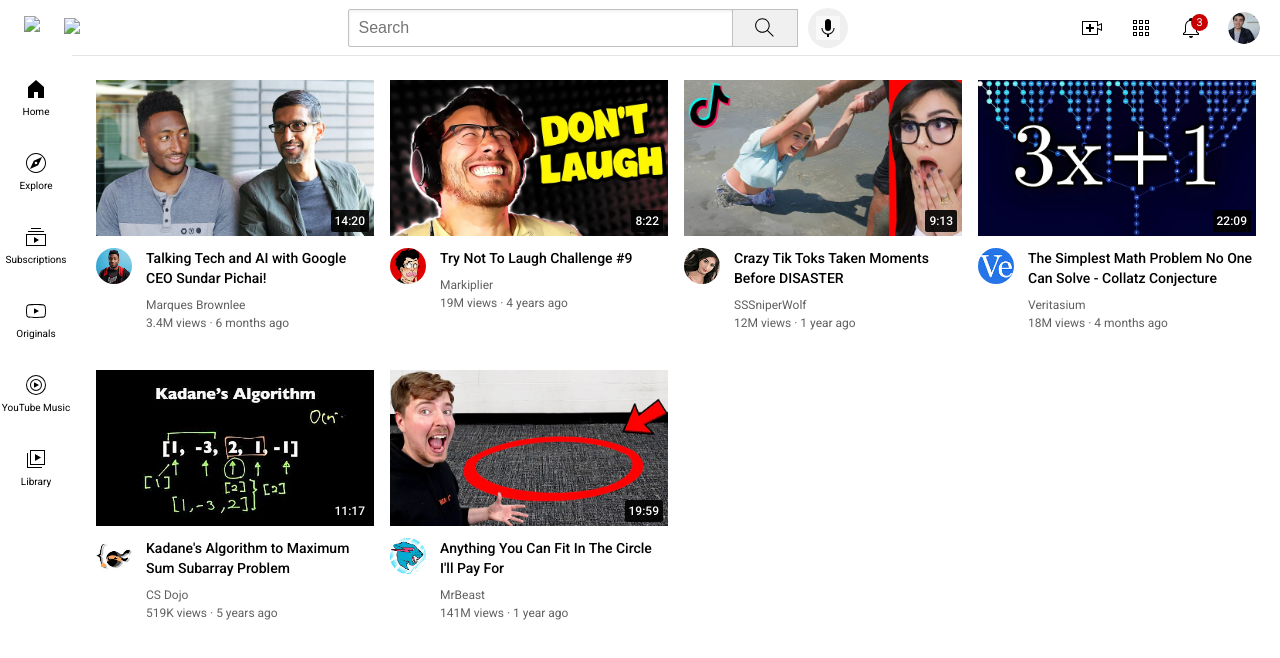
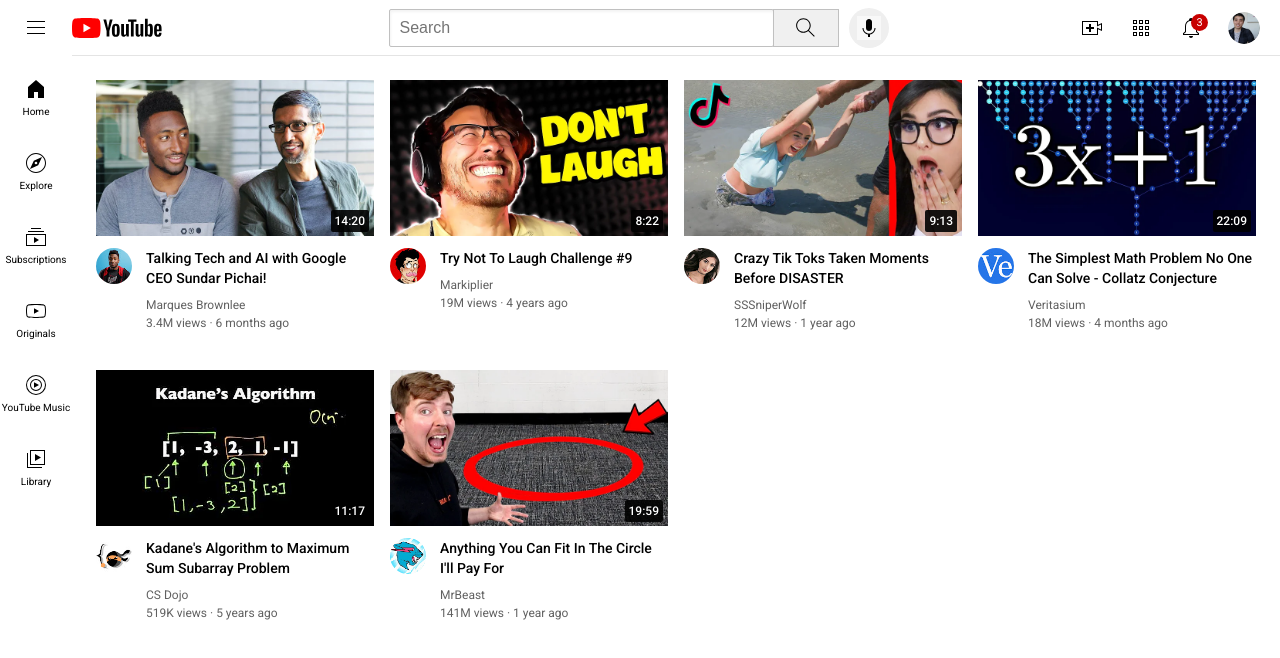
Before and after one commit to IsoS-11/YoutubeClone, a plain HTML site: page index.html in a window 1280 px wide. Drawn offline with Linux system fonts and the light colour scheme; files whose address does not match are found by name.

Commit message:
Update index.html

```diff
--- a/index.html
+++ b/index.html
@@ -16,8 +16,8 @@
   <body>
     <header class="header">
       <div class="left-section">
-        <img class="hamburger-menu" src="youtube pictures/hamburger-menu.svg">
-        <img class="youtube-logo" src="youtube pictures/youtube-logo.svg">
+        <img class="hamburger-menu" src="./hamburger-menu.svg">
+        <img class="youtube-logo" src="./youtube-logo.svg">
       </div>
       <div class="middle-section">
         <input class="search-bar" type="text" placeholder="Search">
```
